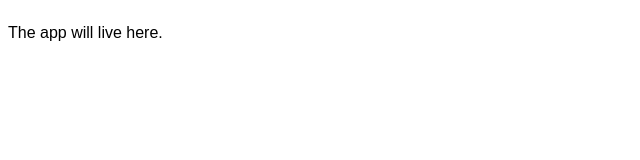
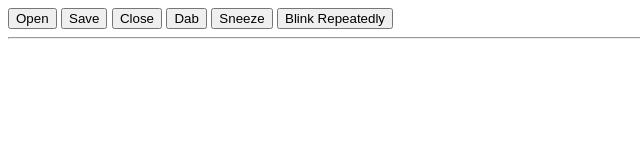
Before and after one commit to georobGWJ/octo-hex, an Electron app: page app/index.html in a window 1280 px wide. Shown: the whole page, without its empty margins (0-640 px from the left). Drawn offline with Linux system fonts and the light colour scheme.

Commit message:
Add top buttons.

```diff
--- a/app/index.html
+++ b/app/index.html
@@ -1,12 +1,20 @@
 <!DOCTYPE html>
 <html>
   <head>
-    <meta charset="utf-8">
-    <meta name="viewport" content="width=device-width, initial-scale=1">
-    <link rel="stylesheet" href="styles.css">
+    <meta charset='utf-8'>
+    <meta name='viewport' content='width=device-width, initial-scale=1'>
+    <link rel='stylesheet' href='styles.css' type='text/css'>
     <title>Octo-Hex</title>
   </head>
   <body>
-    <p>The app will live here.</p>
+    <section class='top-controls'>
+      <button type="button" id='open-file'>Open</button>
+      <button type="button" id='save-file'>Save</button>
+      <button type="button" id='close-file'>Close</button>
+      <button type="button" >Dab</button>
+      <button type="button" >Sneeze</button>
+      <button type="button" >Blink Repeatedly</button>
+    </section>
+    <hr/>
   </body>
 </html>
--- a/app/main.js
+++ b/app/main.js
@@ -4,6 +4,7 @@ let mainWindow = null;
 
 app.on('ready', () => {
   console.log('Electron is ready...');
+  mainWindow = new BrowserWindow();
   mainWindow.loadURL(`file://${__dirname}/index.html`);   // Create and populate the window
 
   mainWindow.on('closed', () => {
```
